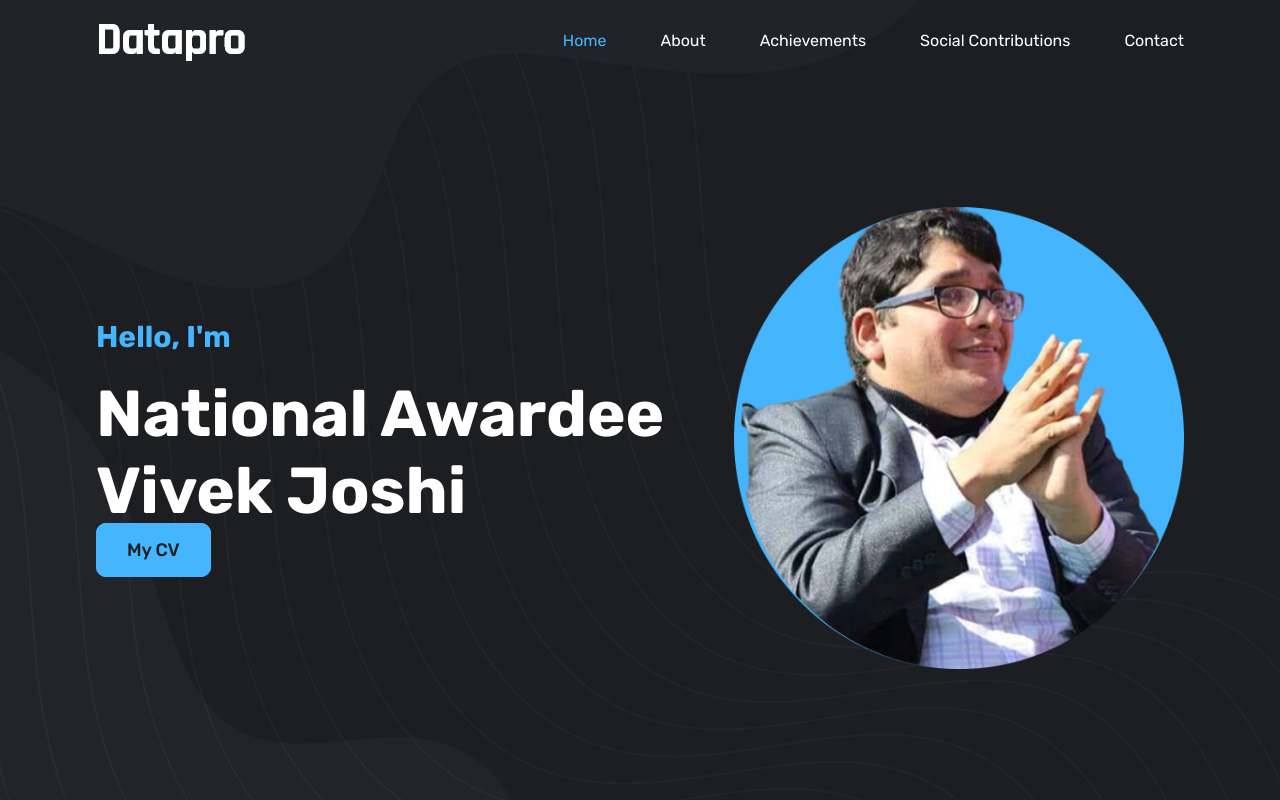
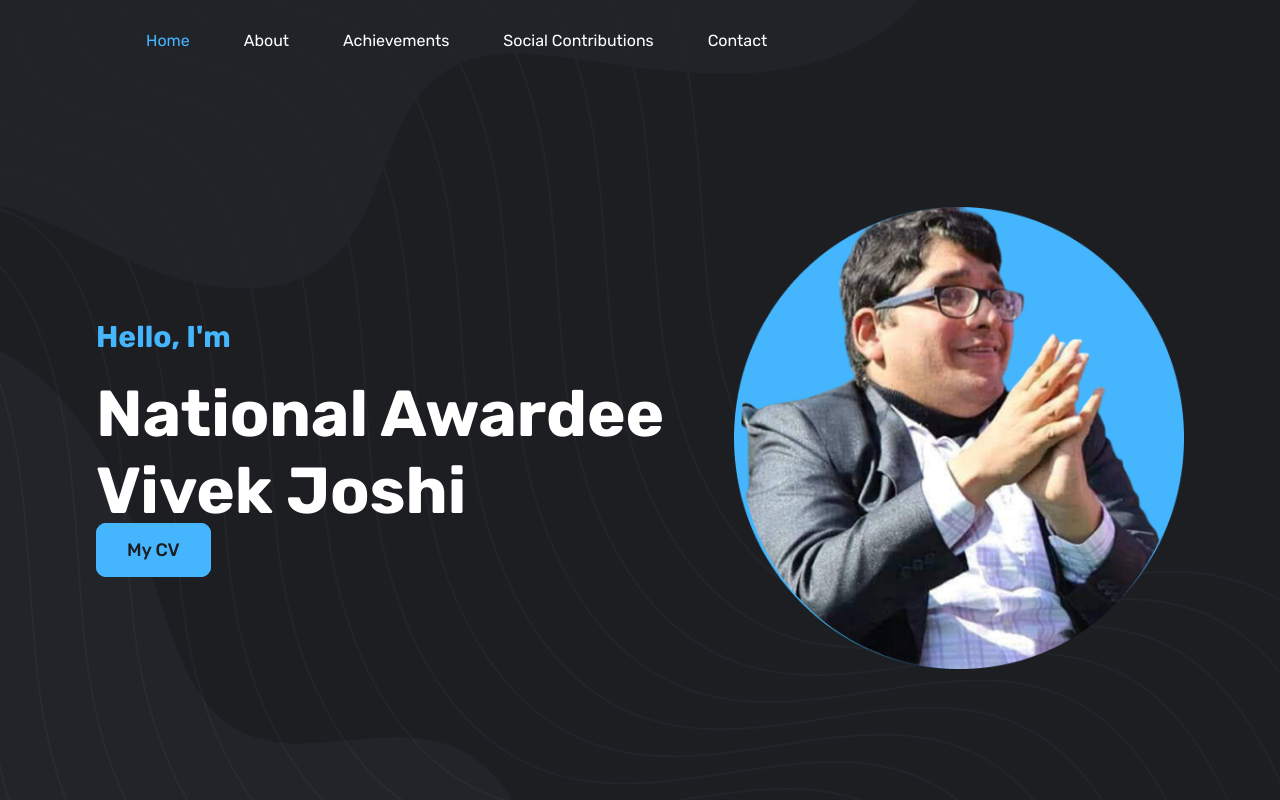
Before and after one commit to vivekjoshimasoom/portfolio, a plain HTML site: page index.htm in a window 1280 px wide. Shown: the top 800 px of the page. Drawn offline with Linux system fonts and the light colour scheme.

Commit message:
Update index.htm

```diff
--- a/index.htm
+++ b/index.htm
@@ -4,7 +4,7 @@
     <meta charset="UTF-8">
     <meta http-equiv="X-UA-Compatible" content="IE=edge">
     <meta name="viewport" content="width=device-width, initial-scale=1.0">
-    <title>Portfolio</title>
+    <title>Vivek Joshi</title>
 
     <link rel="stylesheet" href="https://cdnjs.cloudflare.com/ajax/libs/font-awesome/6.4.0/css/all.min.css">
     <!-- link file css -->
@@ -13,7 +13,6 @@
 <body>
     <header>
         <nav class="contanier">
-            <img class="logo" src="img/logo.png" alt="">
             <i id="btn-menu" class="fa-solid fa-bars"></i>
             <div class="nav-links">
                 <a href="#home" class="active">Home</a>
```
